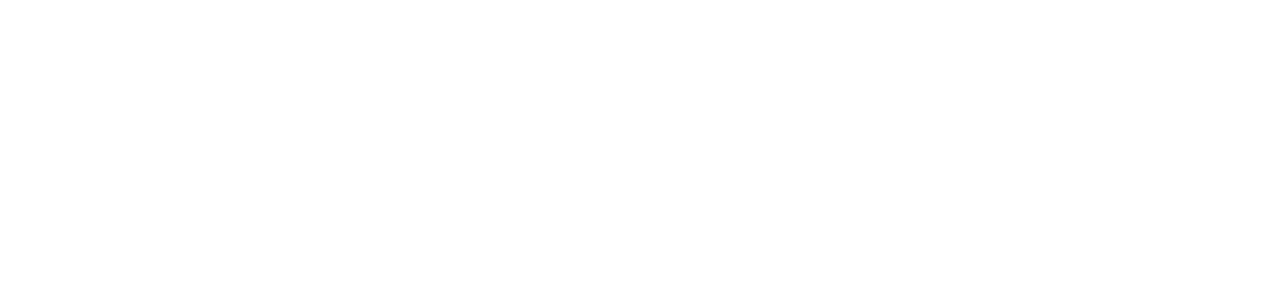
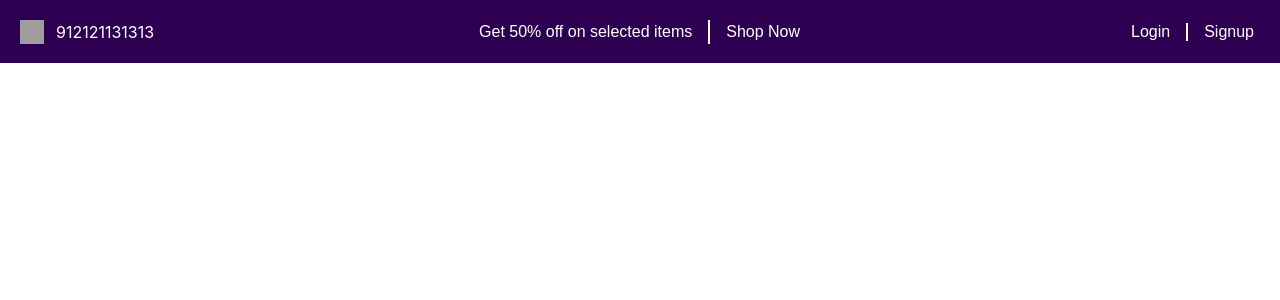
Before and after one commit to SridharDigital/MusicCart, a React (Create React App) app in the folder client/: page / in a window 1280 px wide. Shown: the top 300 px of the page. Built offline with nearby package versions, Linux system fonts and the light colour scheme; grey boxes are pictures that could not be loaded.

Commit message:
Created Navbar for desktop, adjusted width in content wrapper to increase the layout width in desktop view, created logic to hide desktop navbar in certain pages using useLocation from reaact-router-dom

```diff
--- a/client/src/components/contentWrapper/contentWrapper.css
+++ b/client/src/components/contentWrapper/contentWrapper.css
@@ -1,6 +1,6 @@
 .content-wrapper {
     width: 100%;
-    max-width: 1200px;
+    max-width: 1460px;
     margin: 0 auto;
     padding: 0 20px;
   }
@@ -19,6 +19,13 @@
     justify-content: center;
 }
 
+.desktop-navbar-container-el {
+  display: flex;
+  flex-direction: row;
+  justify-content: space-between;
+  align-items: center;
+}
+
 @media screen and (min-width: 768px) {
   .order-success-center {
     justify-content: start;
--- a/client/src/components/navbar/Navbar.jsx
+++ b/client/src/components/navbar/Navbar.jsx
@@ -1,10 +1,48 @@
+import { useLocation } from "react-router-dom"
 import "./navbar.css"
+import phoneIcon from "../../assets/phoneIcon.svg"
 import MobileNavbar from "./mobileNavbar/MobileNavbar"
+import ContentWrapper from "../contentWrapper/ContentWrapper"
 
-const Navbar = ({ displaySearchBarinMobile }) => {
+const Navbar = ({ displaySearchBarinMobile, history }) => {
+  const location = useLocation()
+
+  const navbarDisablePaths = ["/order-success", "/login", "signup"]
+
+  let hideDesktopNavbar = false
+  if (navbarDisablePaths.includes(location.pathname)) {
+    hideDesktopNavbar = true
+  }
+
+  const desktopNavbar = () => {
+    return (
+      <div className="desktop-navbar-container">
+        <ContentWrapper customClasses={"desktop-navbar-container-el"}>
+          <div className="navbar-flex-box">
+            <img src={phoneIcon} alt="phone icon" className="phone-icon" />
+            <p className="text-white">912121131313</p>
+          </div>
+          <div className="navbar-flex-box">
+            <button className="navbar-btn">
+              Get 50% off on selected items
+            </button>
+            <div className="hr-line-1"></div>
+            <button className="navbar-btn">Shop Now</button>
+          </div>
+          <div className="navbar-flex-box">
+            <button className="navbar-btn">Login</button>
+            <div className="hr-line-2"></div>
+            <button className="navbar-btn">Signup</button>
+          </div>
+        </ContentWrapper>
+      </div>
+    )
+  }
+
   return (
     <>
       <MobileNavbar displaySearchBarinMobile={displaySearchBarinMobile} />
+      {!hideDesktopNavbar && desktopNavbar()}
     </>
   )
 }
--- a/client/src/components/navbar/navbar.css
+++ b/client/src/components/navbar/navbar.css
@@ -0,0 +1,52 @@
+.desktop-navbar-container {
+    display: none;
+    flex-direction: row;
+    justify-content: space-between;
+    align-items: center;
+}
+
+@media screen and (min-width: 768px) {
+    .desktop-navbar-container {
+        display: flex;
+        flex-direction: row;
+        justify-content: space-between;
+        align-items: center;
+        background-color: var(--primary);
+        height: 63px;
+    }
+  }
+
+  .phone-icon {
+    width: 24px;
+    height: 24px;
+    margin-right: 12px;
+  }
+
+  .navbar-flex-box {
+    display: flex;
+    flex-direction: row;
+    align-items: center;
+  }
+
+  .navbar-btn {
+    font-size: 16px;
+    outline: none;
+    border: none;
+    background-color: transparent;
+    color: var(--white);
+    cursor: pointer;
+  }
+
+  .hr-line-1 {
+    height: 24px;
+    margin: 0 10px;
+    background-color: white;
+    border: 1px solid white;
+  }
+
+  .hr-line-2 {
+    height: 18px;
+    margin: 0 10px;
+    background-color: white;
+    border: 0.5px solid white;
+  }
```
